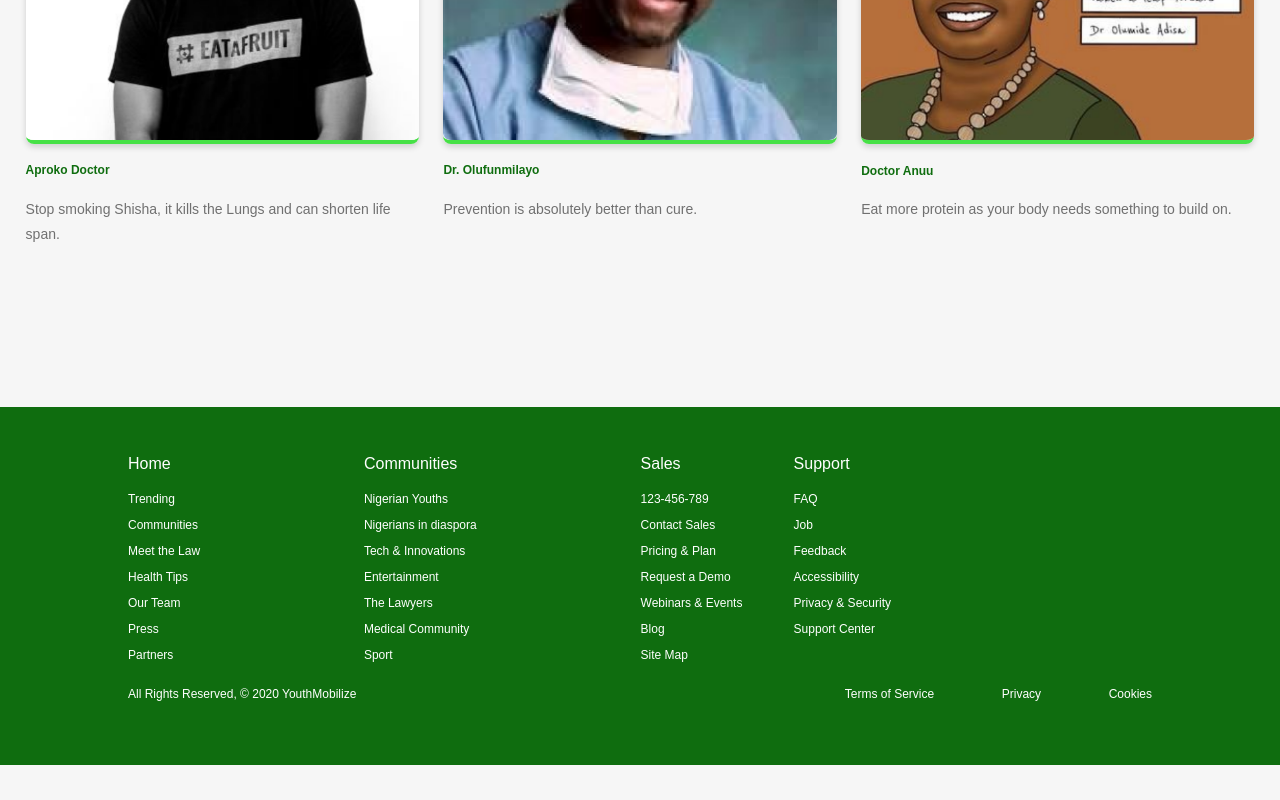
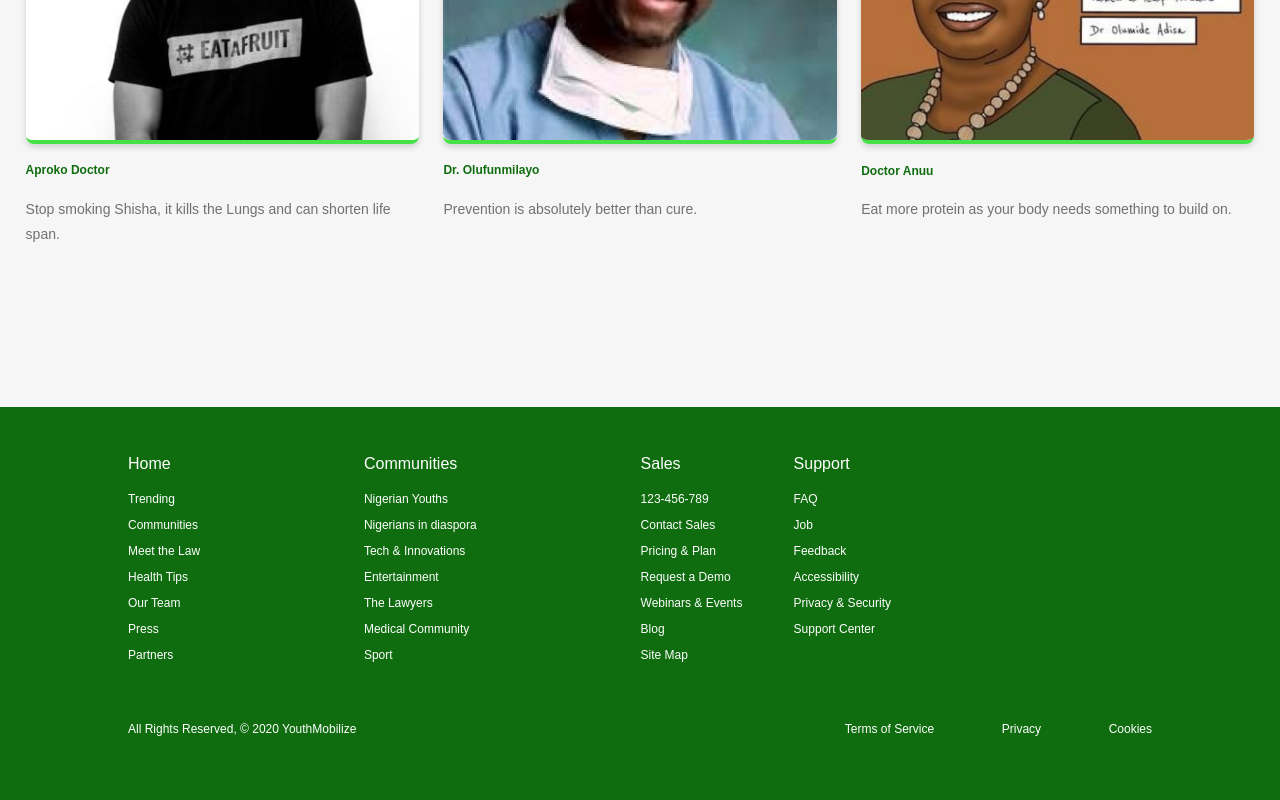
Before and after one commit to SirPm/youthMobilize, a Vue app: page / in a window 1280 px wide. Shown: the part 3811-4611 px from the top of the page. Before the commit the page ends 4576 px from the top, so only its background shows below. Built offline with nearby package versions, Linux system fonts and the light colour scheme.

Commit message:
still on the one

```diff
--- a/src/components/Footer.vue
+++ b/src/components/Footer.vue
@@ -240,7 +240,7 @@ export default {
     }
 
     .footer-ending {
-        /* margin-top: 35px; */
+        margin-top: 35px;
         font-size: 12px;
     }
 
```
